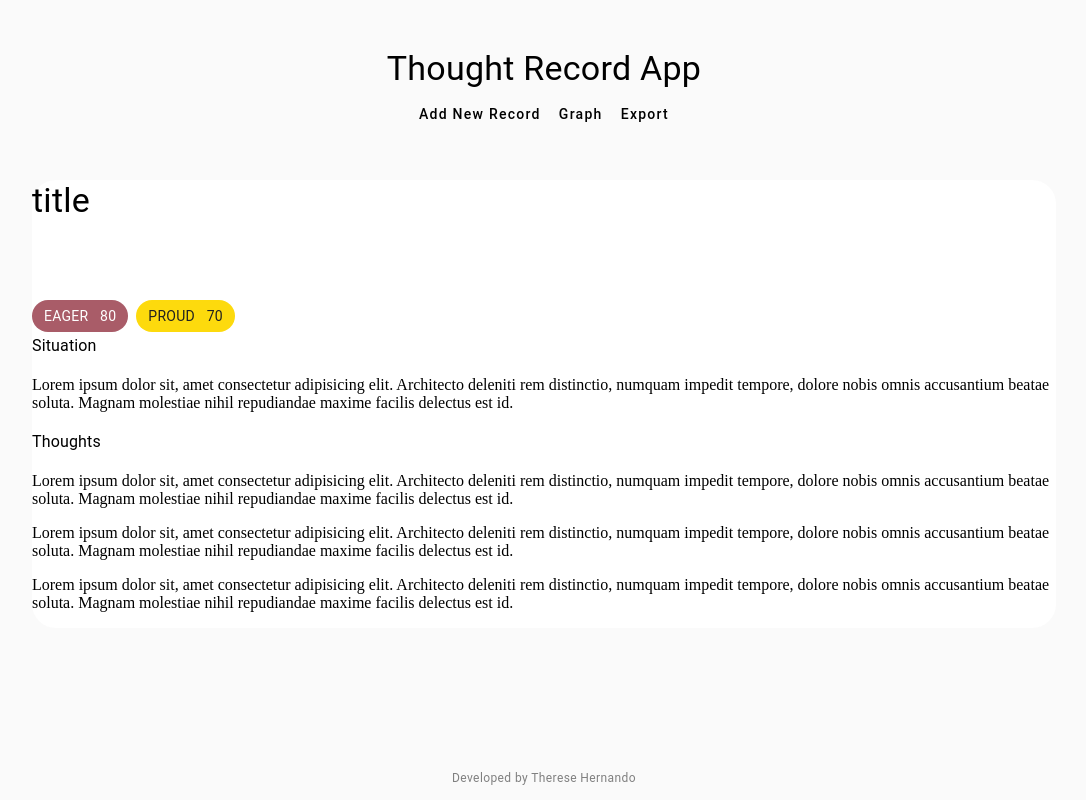
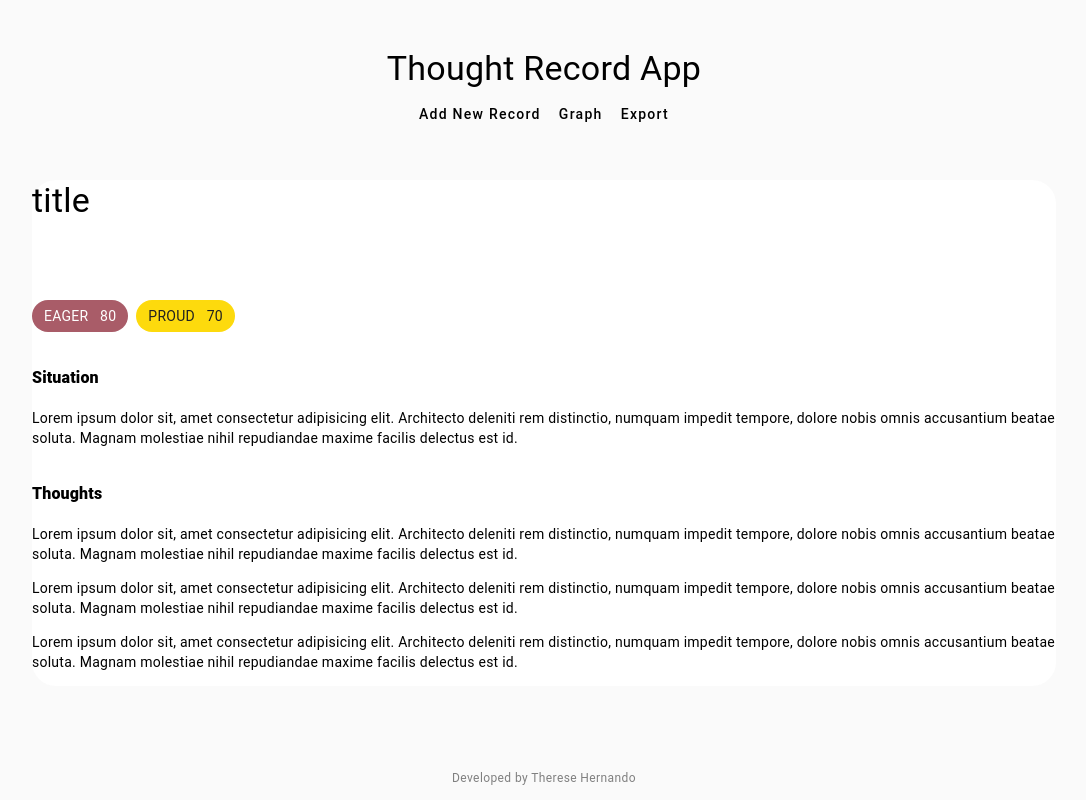
Before and after one commit to theresecodes/thought-record, an Angular app: page /records/1 in a window 1280 px wide. Shown: the whole page, without its empty margins (96-1182 px from the left). Built offline with nearby package versions, Linux system fonts and the light colour scheme.

Commit message:
feat[situation-detail]: implement situation detail section

```diff
--- a/src/app/app.component.scss
+++ b/src/app/app.component.scss
@@ -4,12 +4,12 @@
   height: 100%;
 }
 
-.app{
-  &-title{
+.app {
+  &-title {
     margin: 3rem auto 0.5rem auto;
   }
 
-  &-features{
+  &-features {
     display: flex;
     flex-wrap: wrap;
     justify-content: center;
--- a/src/app/records/components/view-record/view-record.component.html
+++ b/src/app/records/components/view-record/view-record.component.html
@@ -5,10 +5,14 @@
   <app-emotion-details-chip [emotionRecord]="emotionRecord"></app-emotion-details-chip>
 </ng-container>
 
-<h3 class="mat-subtitle-1">Situation</h3>
-<p>Lorem ipsum dolor sit, amet consectetur adipisicing elit. Architecto deleniti rem distinctio, numquam impedit tempore, dolore nobis omnis accusantium beatae soluta. Magnam molestiae nihil repudiandae maxime facilis delectus est id.</p>
+<section>
+  <h3 class="mat-subtitle-1 section-heading">Situation</h3>
+  <p class="mat-body">{{ situation }}</p>
+</section>
 
-<h3 class="mat-subtitle-1">Thoughts</h3>
-<p>Lorem ipsum dolor sit, amet consectetur adipisicing elit. Architecto deleniti rem distinctio, numquam impedit tempore, dolore nobis omnis accusantium beatae soluta. Magnam molestiae nihil repudiandae maxime facilis delectus est id.</p>
-<p>Lorem ipsum dolor sit, amet consectetur adipisicing elit. Architecto deleniti rem distinctio, numquam impedit tempore, dolore nobis omnis accusantium beatae soluta. Magnam molestiae nihil repudiandae maxime facilis delectus est id.</p>
-<p>Lorem ipsum dolor sit, amet consectetur adipisicing elit. Architecto deleniti rem distinctio, numquam impedit tempore, dolore nobis omnis accusantium beatae soluta. Magnam molestiae nihil repudiandae maxime facilis delectus est id.</p>
+<section>
+  <h3 class="mat-subtitle-1 section-heading">Thoughts</h3>
+  <p class="mat-body">Lorem ipsum dolor sit, amet consectetur adipisicing elit. Architecto deleniti rem distinctio, numquam impedit tempore, dolore nobis omnis accusantium beatae soluta. Magnam molestiae nihil repudiandae maxime facilis delectus est id.</p>
+  <p class="mat-body">Lorem ipsum dolor sit, amet consectetur adipisicing elit. Architecto deleniti rem distinctio, numquam impedit tempore, dolore nobis omnis accusantium beatae soluta. Magnam molestiae nihil repudiandae maxime facilis delectus est id.</p>
+  <p class="mat-body">Lorem ipsum dolor sit, amet consectetur adipisicing elit. Architecto deleniti rem distinctio, numquam impedit tempore, dolore nobis omnis accusantium beatae soluta. Magnam molestiae nihil repudiandae maxime facilis delectus est id.</p>
+</section>
--- a/src/app/records/components/view-record/view-record.component.scss
+++ b/src/app/records/components/view-record/view-record.component.scss
@@ -0,0 +1,4 @@
+.section-heading {
+  margin-top: 2rem;
+  font-weight: 800;
+}
--- a/src/app/records/components/view-record/view-record.component.ts
+++ b/src/app/records/components/view-record/view-record.component.ts
@@ -19,4 +19,5 @@ export class ViewRecordComponent {
       intensity: 0.70
     },
   ];
+  situation = 'Lorem ipsum dolor sit, amet consectetur adipisicing elit. Architecto deleniti rem distinctio, numquam impedit tempore, dolore nobis omnis accusantium beatae soluta. Magnam molestiae nihil repudiandae maxime facilis delectus est id.';
 }
```
